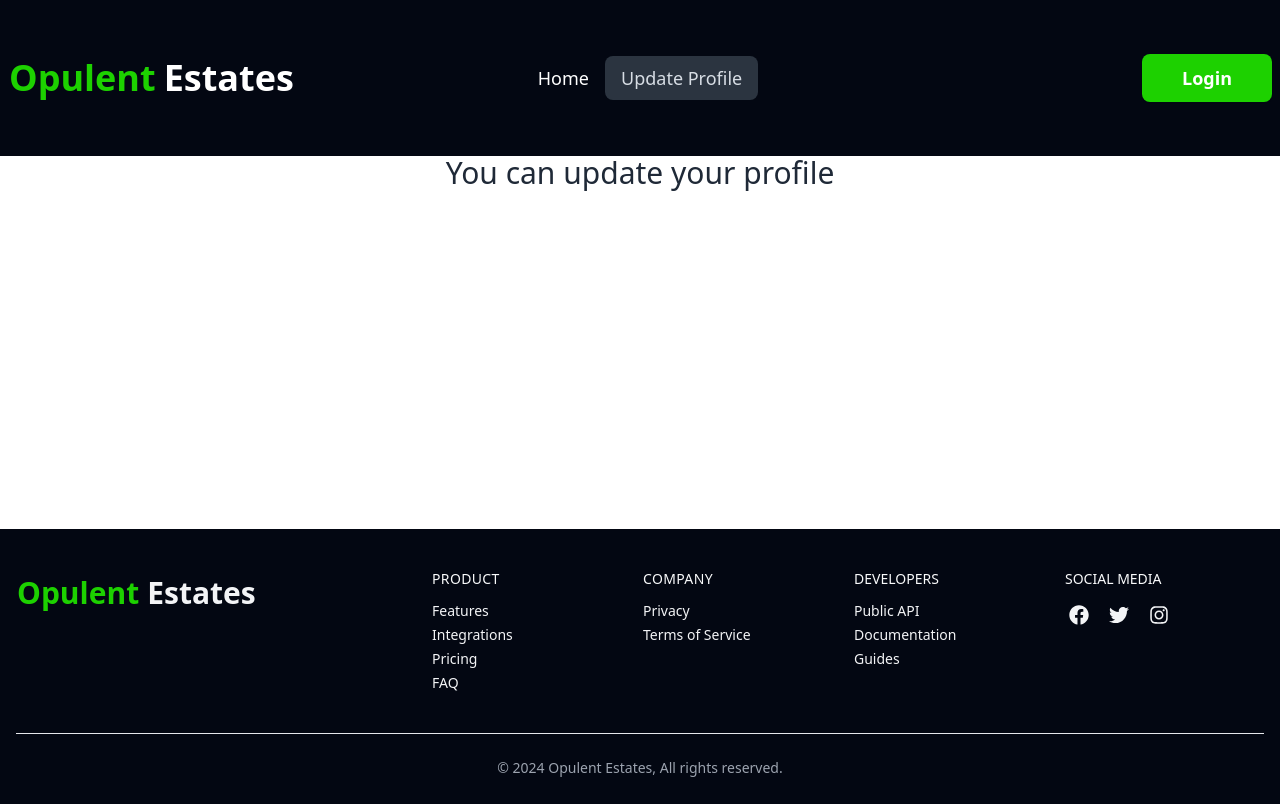
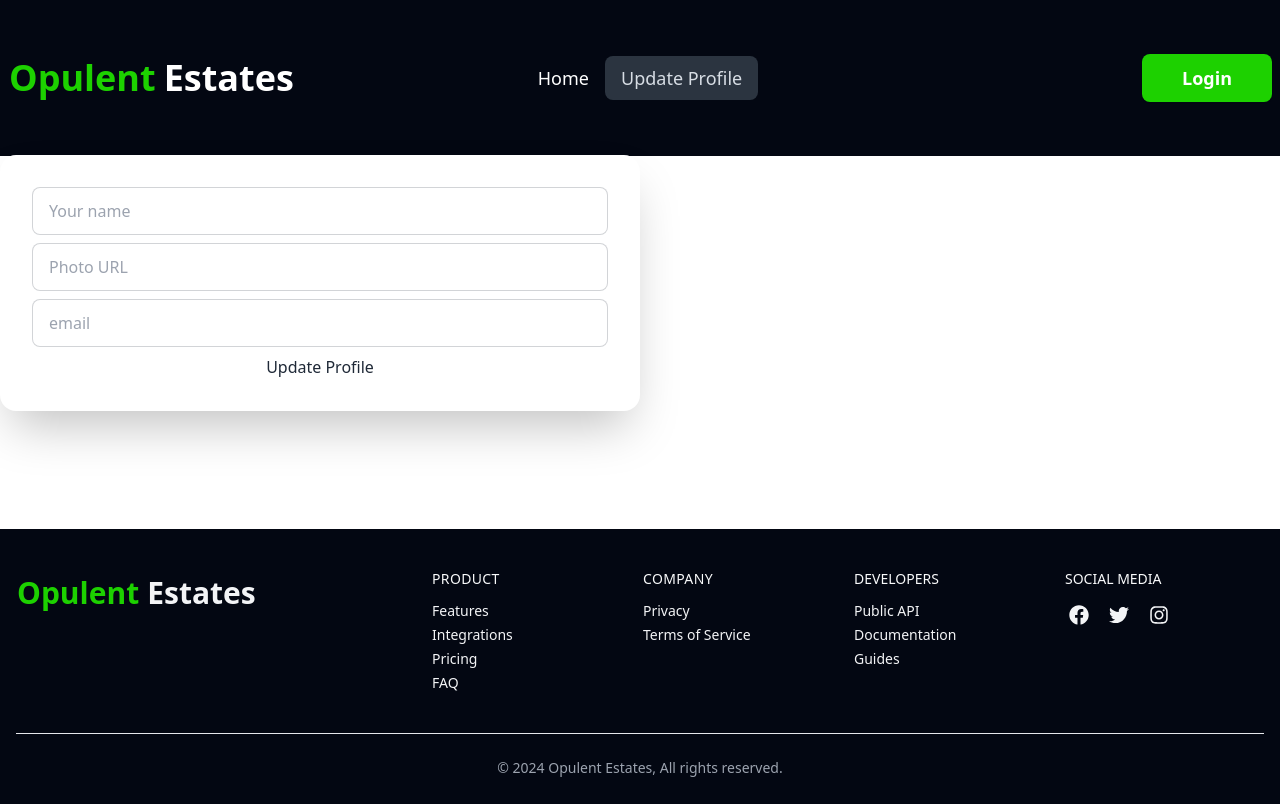
Before and after one commit to Antor4q/opulent-estates, a React (Vite) app: page /updateProfile in a window 1280 px wide. Built offline with nearby package versions, Linux system fonts and the light colour scheme; no server answers.

Commit message:
designed the updated profile component

```diff
--- a/src/pages/UpdateProfile/UpdateProfile.jsx
+++ b/src/pages/UpdateProfile/UpdateProfile.jsx
@@ -1,12 +1,46 @@
+import { useContext, useState } from "react";
 import { Helmet } from "react-helmet-async";
+import { useForm } from "react-hook-form";
+import { AuthContext } from "../../routes/FirebaseContext";
 
 const UpdateProfile = () => {
+
+    const {user,setUser} = useContext(AuthContext)
+    const {name,setName} = useState("")
+    const {photoURL,setPhotoURL} = useState("")
+
+    const {register,handleSubmit } = useForm()
+
+    const onSubmit = (data) => {
+           setName(data.name || "oops")
+           setPhotoURL(data.image || "oop")
+    }
+    console.log(name, photoURL)
     return (
-        <div className="lg:h-[calc(100vh-426px)]">
+        <div className="lg:max-w-[1440px] mx-auto lg:h-[calc(100vh-426px)]">
             <Helmet>
                 <title>Opulent Estates | Update Profile</title>
             </Helmet>
-            <h2 className="text-3xl text-center">You can update your profile</h2>
+          <div className="card shrink-0 w-full  lg:w-2/4 shadow-2xl bg-base-100">
+            <form onSubmit={handleSubmit(onSubmit)} className="card-body">
+            <div className="form-control">
+
+                    <input {...register("name", { required: true })} type="text" placeholder="Your name" className="input input-bordered"  />
+
+                    </div>
+                    <div className="form-control">
+
+                    <input {...register("image", { required: true })} type="text" placeholder="Photo URL" className="input input-bordered" />
+
+                    </div>
+                    <div className="form-control">
+
+                    <input {...register("email", { required: true })} type="email" placeholder="email" className="input input-bordered"  />
+
+                    </div>
+                   <input type="submit" value="Update Profile" />
+            </form>
+          </div>
         </div>
     );
 };
```
